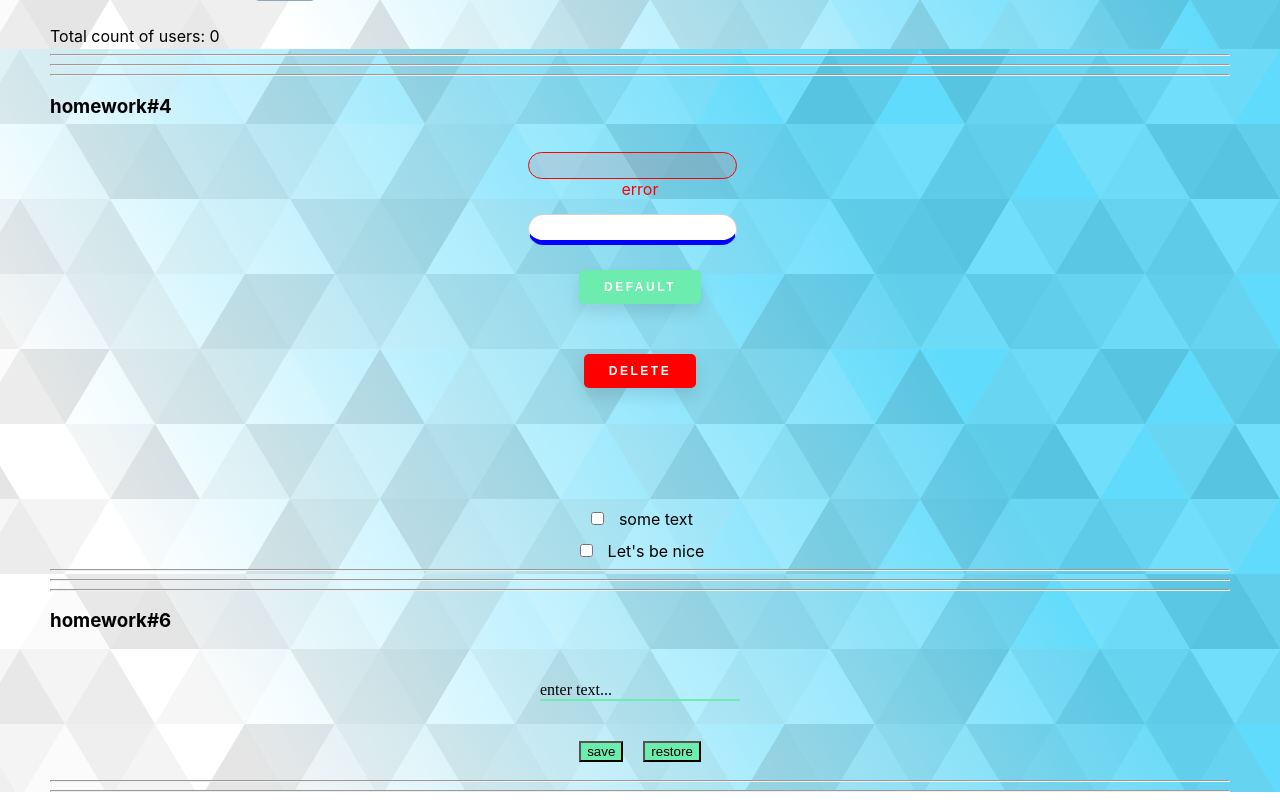
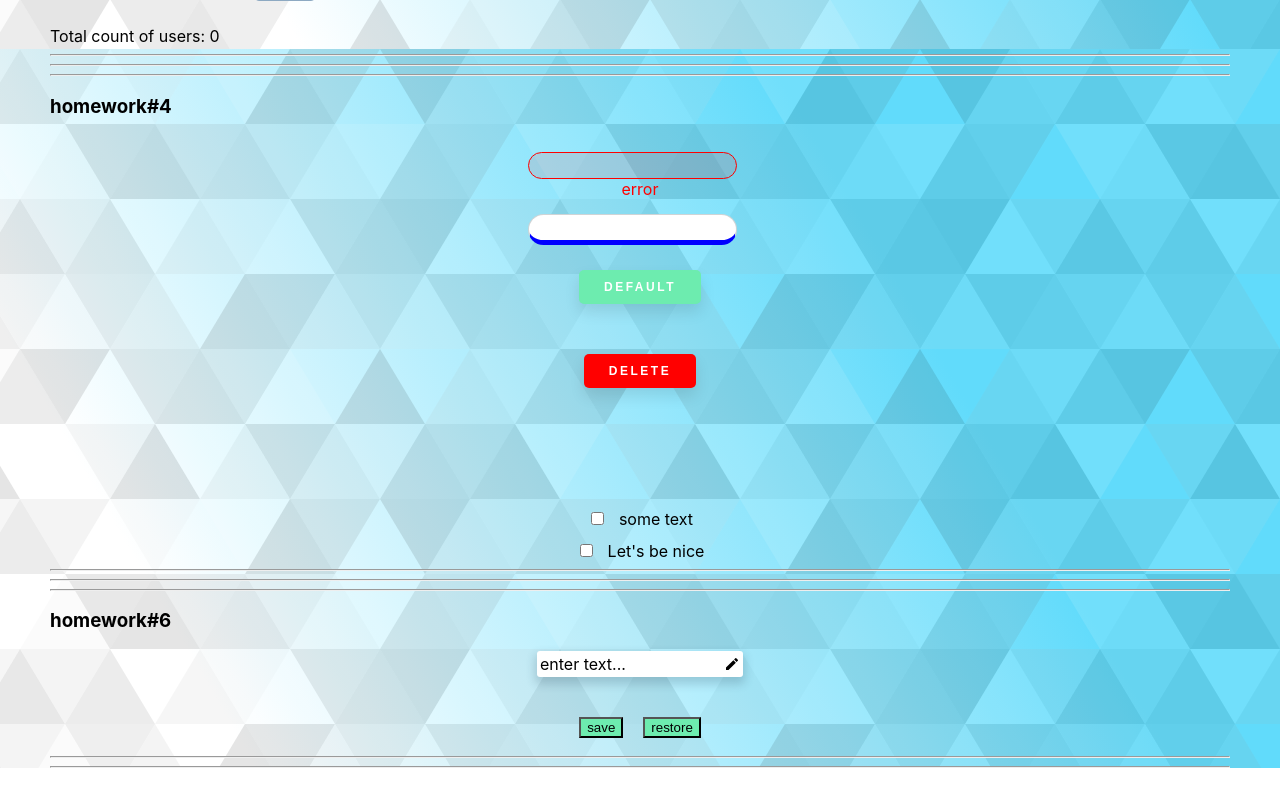
Before and after one commit to zillomoons/homework_ts, a React (Create React App) app: page /#/pre-junior in a window 1280 px wide. Shown: the part 751-1551 px from the top of the page. After the commit the page ends 1527 px from the top, so only its background shows below. Built offline with nearby package versions, Linux system fonts and the light colour scheme.

Commit message:
hw6 changed styles added react icons

```diff
--- a/package.json
+++ b/package.json
@@ -15,6 +15,7 @@
     "@types/uuid": "^8.3.1",
     "react": "^17.0.2",
     "react-dom": "^17.0.2",
+    "react-icons": "^4.3.1",
     "react-router-dom": "^5.3.0",
     "react-scripts": "4.0.3",
     "typescript": "^4.1.2",
--- a/src/p2-homeworks/h6/HW6.module.css
+++ b/src/p2-homeworks/h6/HW6.module.css
@@ -3,20 +3,19 @@
     flex-direction: column;
     justify-content: center;
     align-items: center;
+    gap: 30px;
 }
-
+.editSpanWrapper input{
+    width: 200px;
+    border-radius: 3px;
+}
 .editSpan{
     display: flex;
-    justify-content: center;
+    justify-content: space-between;
     align-items: center;
-    margin: 30px 0;
-    font-family: "Ink Free"
-
+    background-color: white;
+    width: 200px;
+    box-shadow: 0px 5px 10px 2px rgba(34, 60, 80, 0.2);
+    padding: 3px;
+    border-radius: 3px;
 }
-.editSpan span{
-    width: 200px;
-    border-bottom: 2px solid #6decaf;
-}
-.editSpan input{
-    width: 200px;
-}
--- a/src/p2-homeworks/h6/HW6.tsx
+++ b/src/p2-homeworks/h6/HW6.tsx
@@ -21,7 +21,7 @@ function HW6() {
 
             {/*should work (должно работать)*/}
             <div className={s.editSpanWrapper}>
-                <div className={s.editSpan}>
+                <div>
                     <SuperEditableSpan
                         value={value}
                         onChangeText={setValue}
--- a/src/p2-homeworks/h6/common/c4-SuperEditableSpan/SuperEditableSpan.tsx
+++ b/src/p2-homeworks/h6/common/c4-SuperEditableSpan/SuperEditableSpan.tsx
@@ -1,5 +1,8 @@
 import React, {DetailedHTMLProps, InputHTMLAttributes, HTMLAttributes, useState} from 'react'
 import SuperInputText from '../../../h4/common/c1-SuperInputText/SuperInputText'
+import { MdEdit } from 'react-icons/md'
+import s from '../../HW6.module.css'
+
 
 // тип пропсов обычного инпута
 type DefaultInputPropsType = DetailedHTMLProps<InputHTMLAttributes<HTMLInputElement>, HTMLInputElement>
@@ -47,10 +50,10 @@ const SuperEditableSpan: React.FC<SuperEditableSpanType> = (
         onDoubleClick && onDoubleClick(e)
     }
 
-    const spanClassName = `${'сделать красивый стиль для спана'} ${className}`
+    const spanClassName = `${s.editSpan} ${className}`
 
     return (
-        <>
+        <div>
             {editMode
                 ? (
                     <SuperInputText
@@ -61,18 +64,13 @@ const SuperEditableSpan: React.FC<SuperEditableSpanType> = (
                         {...restProps} // отдаём инпуту остальные пропсы если они есть (value например там внутри)
                     />
                 ) : (
-                    <span
-                        onDoubleClick={onDoubleClickCallBack}
-                        className={spanClassName}
-
-                        {...restSpanProps}
-                    >
+                    <span onDoubleClick={onDoubleClickCallBack} className={spanClassName} {...restSpanProps}>
                         {/*если нет захардкодженного текста для спана, то значение инпута*/}
-                        {children || restProps.value}
+                        {children || restProps.value}<MdEdit />
                     </span>
                 )
             }
-        </>
+        </div>
     )
 }
 
```
Also changed, not shown: 1 other file (tests, documents, lock files or other folders).
